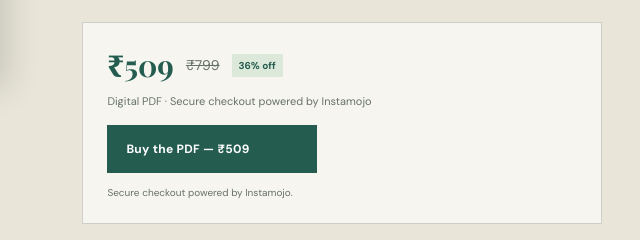
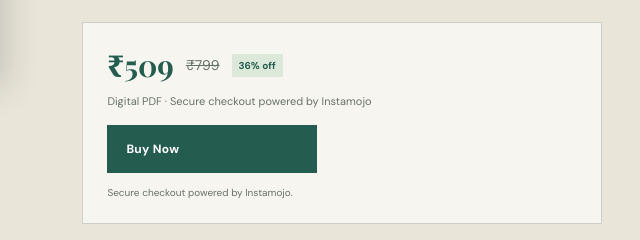
Before and after one commit to abhishekhashedin/forward-living, a plain HTML site: page index.html in a window 1280 px wide. Shown: the part 1260-1500 px from the top of the page, 378-1018 px from the left. Drawn offline with nearby package versions, Linux system fonts and the light colour scheme; a script that the page names is missing.

Commit message:
payment-code

```diff
--- a/index.html
+++ b/index.html
@@ -62,7 +62,7 @@
                 class="button button-primary purchase-button"
                 type="button"
                 onclick="startInstamojoCheckout()"
-              >Buy the PDF — ₹509</button>
+              >Buy Now</button>
               <p class="checkout-note" id="checkout-note" role="status">Secure checkout powered by Instamojo.</p>
               <noscript><p class="checkout-note">Please enable JavaScript to start checkout.</p></noscript>
             </div>
```
